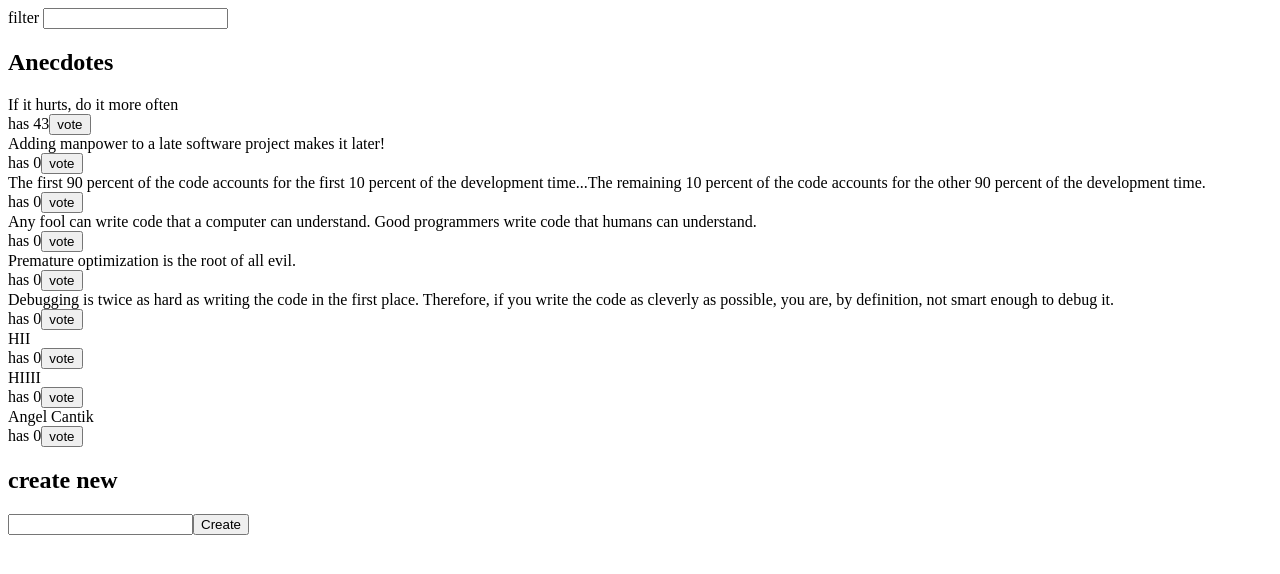
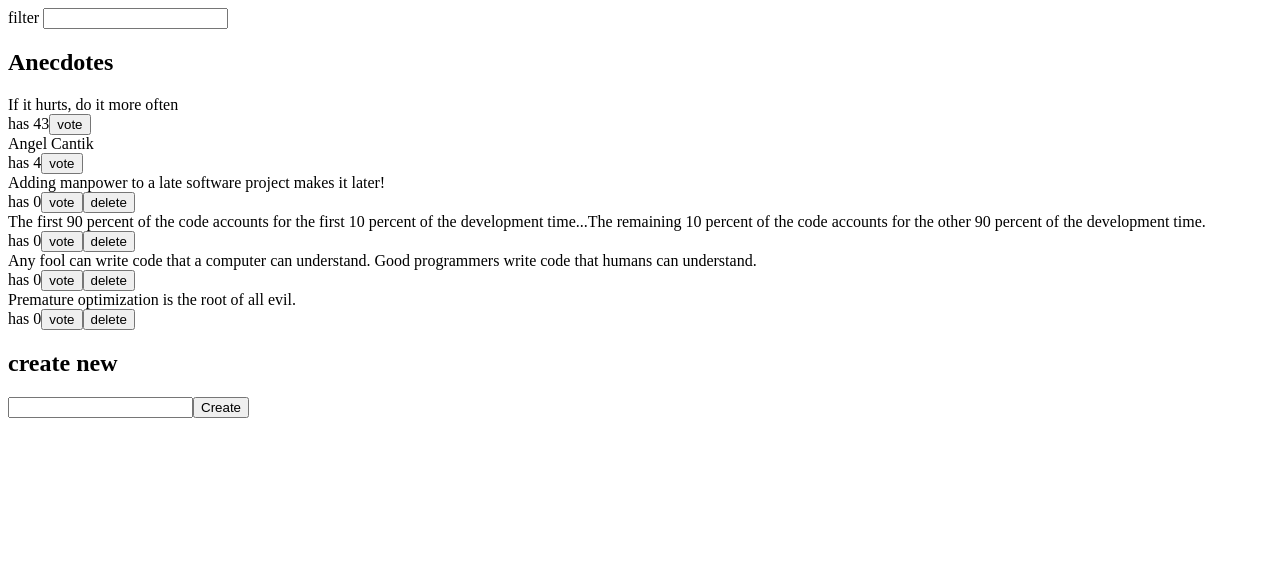
Before and after one commit to nopaalh/FSO-Part6, a React (Vite) app in the folder anecdotes/: page / in a window 1280 px wide. Shown: the top 574 px of the page. Built offline with nearby package versions, Linux system fonts and the light colour scheme; data requests are answered from the project's data file.

Commit message:
6.11 anecdotes, step10, make delete button for votes with 0 vote

```diff
--- a/anecdotes/db.json
+++ b/anecdotes/db.json
@@ -26,24 +26,9 @@
       "votes": 0
     },
     {
-      "content": "Debugging is twice as hard as writing the code in the first place. Therefore, if you write the code as cleverly as possible, you are, by definition, not smart enough to debug it.",
-      "id": "98312",
-      "votes": 0
-    },
-    {
-      "content": "HII",
-      "id": "Y_roqtDMWJ8",
-      "votes": 0
-    },
-    {
-      "content": "HIIII",
-      "id": "bIMtXmi4gXw",
-      "votes": 0
-    },
-    {
       "content": "Angel Cantik",
       "id": "R54bp7zuaS8",
-      "votes": 0
+      "votes": 4
     }
   ],
   "$schema": "./node_modules/json-server/schema.json"
--- a/anecdotes/src/components/AnecdoteList.jsx
+++ b/anecdotes/src/components/AnecdoteList.jsx
@@ -1,7 +1,7 @@
 import { useAnecdotes,useAnecdoteAction } from "../store";
 import { useEffect } from "react";
 const AnecdoteList = () => {
-	const { addVote,getData } = useAnecdoteAction()
+	const { addVote,getData,deleteData } = useAnecdoteAction()
 
 	useEffect(() => {
 		getData()
@@ -14,6 +14,9 @@ const AnecdoteList = () => {
 					<div>{anecdote.content}</div>
 					<div> has {anecdote.votes}
 						<button type='button' onClick={() => addVote(anecdote)}>vote</button>
+						{anecdote.votes === 0 && (
+							<button type='button' onClick={() => deleteData(anecdote)}>delete</button>
+						)}
 					</div>
 				</div>
 			))}
--- a/anecdotes/src/service/dataService.js
+++ b/anecdotes/src/service/dataService.js
@@ -45,8 +45,21 @@ const editData = async (id, content) => {
 	return data
 }
 
+const removeData = async (id) => {
+	const response = await fetch(`${baseUrl}/${id}`, {
+		method: 'DELETE'
+	})
+
+	if (!response.ok) {
+		throw new Error('Failed to delete anecdote')
+	}
+
+	return id
+}
+
 export default {
 	getAll,
 	createNew,
-	editData
+	editData,
+	removeData
 }
--- a/anecdotes/src/store.js
+++ b/anecdotes/src/store.js
@@ -42,6 +42,14 @@ import useNotificationStore from './notificationStore'
 				set((state) => ({
 					anecdotes: [...state.anecdotes, data]
 				}))
+			},
+			deleteData: async (anecdote) => {
+				await backendService.removeData(anecdote.id)
+
+				set((state) => ({
+					anecdotes: state.anecdotes.filter((a) => anecdote.id !== a.id)
+				}))
+				useNotificationStore.getState().setNotification(`you deleted '${anecdote.content}'`)
 			}
 
 		},
```
